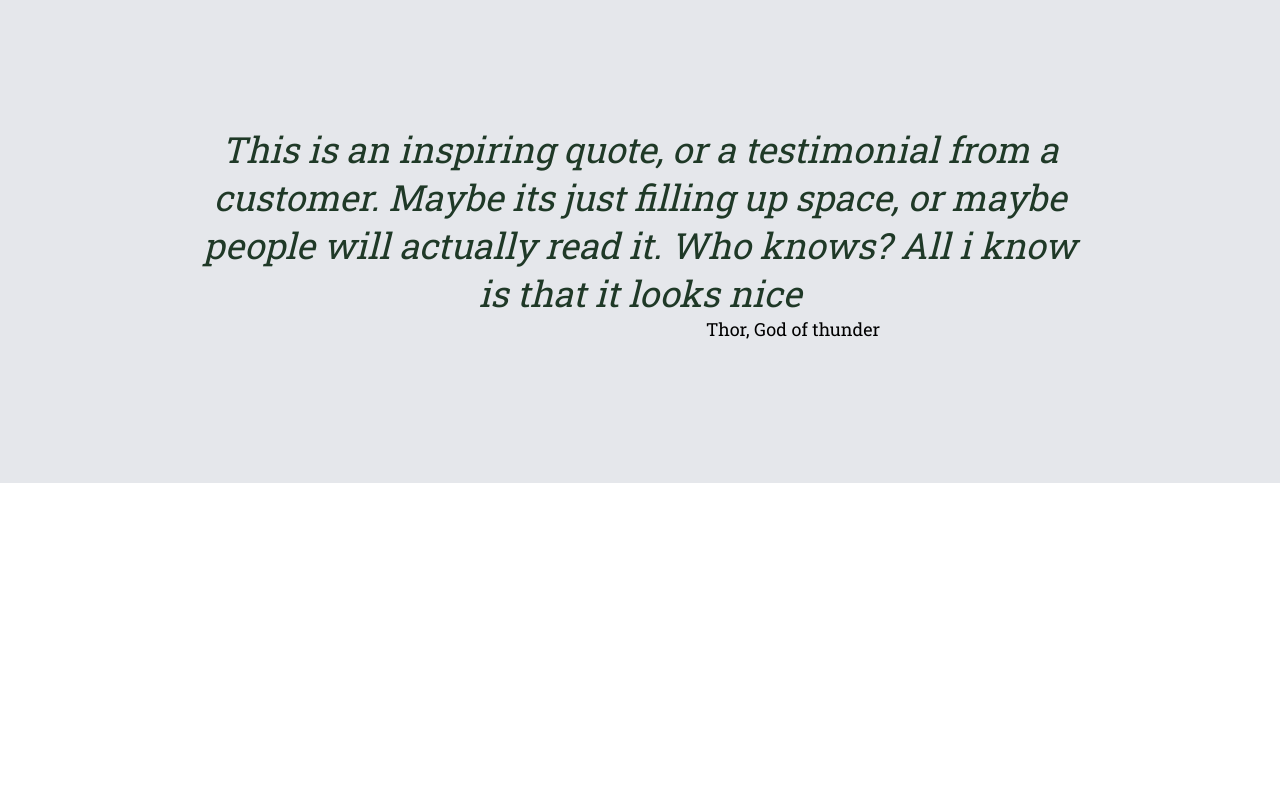
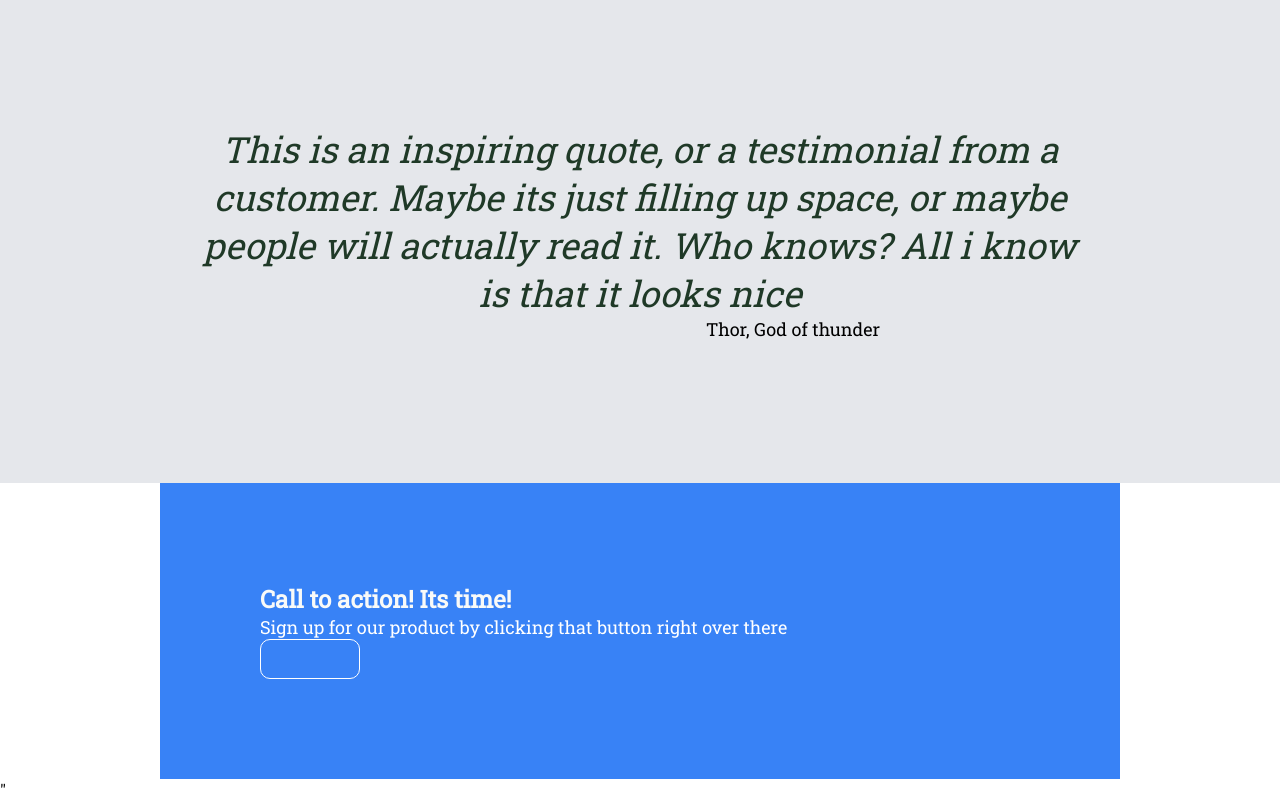
Before and after one commit to Ashrodders/odin-landing-page, a plain HTML site: page index.html in a window 1280 px wide. Shown: the part 924-1724 px from the top of the page. Before the commit the page ends 1407 px from the top, so only its background shows below. Drawn offline with Linux system fonts and the light colour scheme.

Commit message:
proper commit and last section completed landing page

```diff
--- a/index.html
+++ b/index.html
@@ -67,6 +67,19 @@
            people will actually read it. Who knows? All i know<br/>
            is that it looks nice
         </h3>
+        <div id="p-div">
           <p class="p-third"> Thor, God of thunder</p>
+        </div>
     </div>
+    <div class="last-div">
+     <div class="blue-container">
+        <div class="left">
+            <h4>Call to action! Its time!</h4>
+            <p class="last-p">Sign up for our product by clicking that button right over there</p>
+            <div class="right">
+                <button type="button" class="btn-last-div"></button>
+            </div>
+        </div>
+     </div>
+</div>"
 </body>
--- a/style.css
+++ b/style.css
@@ -166,3 +166,52 @@ h3{
     display:flex;
     justify-content: flex-end;
 }
+.last-div{
+    height 300px;
+    display:flex;
+    justify-content:center;
+    align-items: center;
+}
+.blue-container{
+    background-color:#3882f6;
+    width: 75%;
+    height:40%;
+    display: flex;
+    flex-direction: row;
+}
+
+.left{
+    width:80%;
+    margin: 100px;
+    display: flex;
+    flex-direction: column;
+    justify-content: center;
+}
+
+h4{
+    font-size: 24px;
+    color: #f9faf8;
+
+}
+.last-p{
+    color:white;
+    font-size: 18px;
+
+}
+
+.right{
+
+    display: flex;
+    justify-content:flex-start;
+    align-items: center;
+
+}
+
+.btn-last-div{
+    background-color: #3882f6;
+    color: white;
+    width:100px;
+    height:40px;
+    border: 1px solid white;
+    border-radius: 10px;
+}
```
